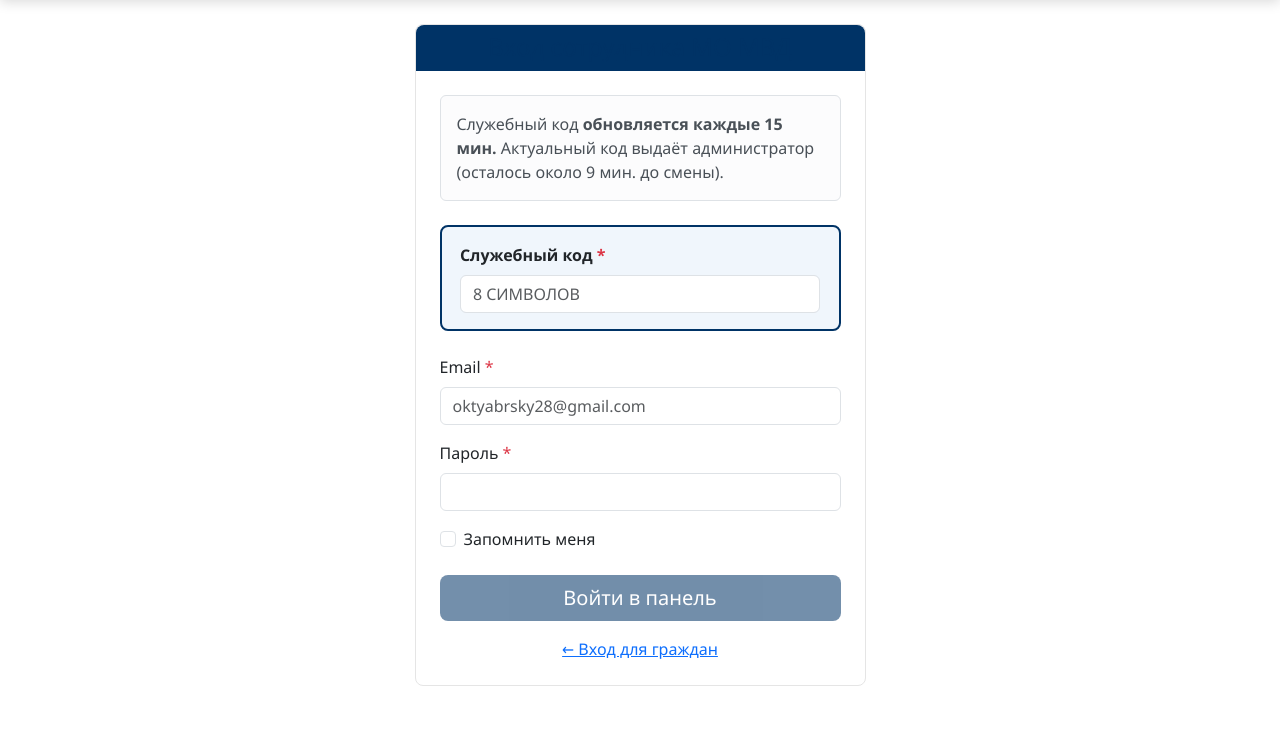
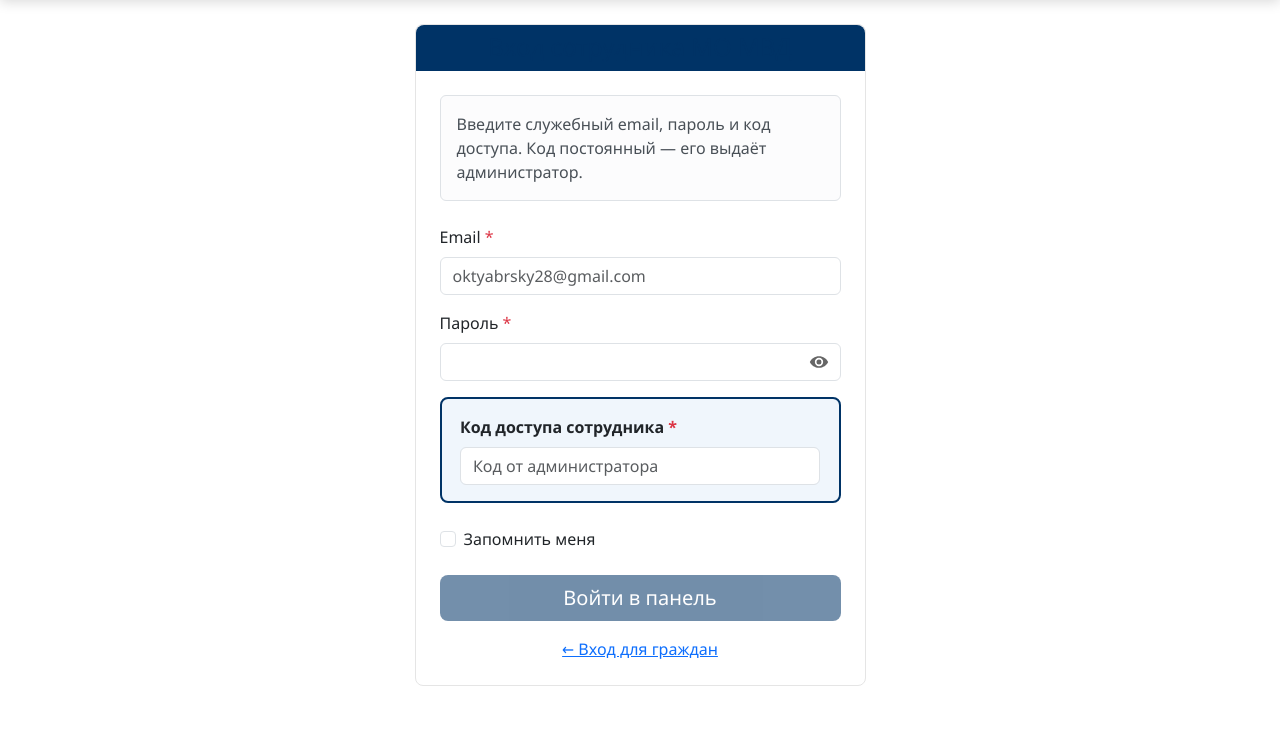
Before and after one commit to seankot6/MVD, a Flask app: page /staff/login in a window 1280 px wide. Shown: the part 67-800 px from the top of the page. Run offline with Flask 3, Linux system fonts and the light colour scheme.

Commit message:
Обновить вход сотрудника, автовход и UI паролей
Co-authored-by: Cursor <cursoragent@cursor.com>

```diff
--- a/RENDER-ENV.example.txt
+++ b/RENDER-ENV.example.txt
@@ -10,8 +10,8 @@ FLASK_DEBUG=0
 BEHIND_PROXY=1
 SESSION_COOKIE_SECURE=1
 ADMIN_RESET_KEY=...
+STAFF_ACCESS_CODE=ваш-постоянный-код-сотрудника
 STAFF_SKIP_EMAIL_VERIFY=1
-STAFF_CODE_WINDOW_MINUTES=15
 
 Start Command:
 gunicorn -w 1 -b 0.0.0.0:$PORT wsgi:app
--- a/app.py
+++ b/app.py
@@ -1,5 +1,3 @@
-import hashlib
-import hmac
 import json
 import os
 import random
@@ -54,7 +52,6 @@ os.makedirs(os.path.join(os.path.dirname(__file__), 'instance'), exist_ok=True)
 RECIPIENT_EMAIL = os.getenv('RECIPIENT_EMAIL', 'oktyabrsky28@gmail.com').strip().lower()
 STAFF_EMAILS = {'oktyabrsky28@gmail.com'}
 STAFF_SKIP_EMAIL_VERIFY = os.getenv('STAFF_SKIP_EMAIL_VERIFY', '0') == '1'
-STAFF_CODE_WINDOW_MINUTES = int(os.getenv('STAFF_CODE_WINDOW_MINUTES', '15'))
 PER_PAGE = 10
 MAX_APPEAL_TEXT = 5000
 SORT_COLUMNS = {
@@ -65,61 +62,19 @@ SORT_COLUMNS = {
 }
 
 
-def get_staff_code_secret():
-    return (
-        os.getenv('STAFF_CODE_SECRET', '').strip()
-        or os.getenv('ADMIN_RESET_KEY', '').strip()
-        or os.getenv('SECRET_KEY', '').strip()
-    )
-
-
-def staff_code_window_id(dt=None):
-    dt = dt or datetime.utcnow()
-    window_sec = max(5, STAFF_CODE_WINDOW_MINUTES) * 60
-    return int(dt.timestamp() // window_sec)
-
-
-def staff_code_for_window(window_id):
-    secret = get_staff_code_secret()
-    if not secret:
-        return ''
-    digest = hmac.new(
-        secret.encode(),
-        f'staff-mvd:{window_id}'.encode(),
-        hashlib.sha256,
-    ).hexdigest()
-    return digest[:8].upper()
-
-
-def get_current_staff_access_code():
-    return staff_code_for_window(staff_code_window_id())
-
-
-def staff_code_seconds_left():
-    window_sec = max(5, STAFF_CODE_WINDOW_MINUTES) * 60
-    window_id = staff_code_window_id()
-    expires_at = (window_id + 1) * window_sec
-    return max(0, int(expires_at - datetime.utcnow().timestamp()))
+def get_staff_access_code():
+    return os.getenv('STAFF_ACCESS_CODE', '').strip().upper()
 
 
 def staff_code_configured():
-    return bool(get_staff_code_secret() or os.getenv('STAFF_ACCESS_CODE', '').strip())
+    return bool(get_staff_access_code())
 
 
 def verify_staff_access_code(code):
-    normalized = (code or '').strip().upper()
-    if not normalized:
+    static_code = get_staff_access_code()
+    if not static_code:
         return False
-    static_code = os.getenv('STAFF_ACCESS_CODE', '').strip().upper()
-    if static_code and normalized == static_code:
-        return True
-    if not get_staff_code_secret():
-        return False
-    current = staff_code_window_id()
-    return normalized in (
-        staff_code_for_window(current),
-        staff_code_for_window(current - 1),
-    )
+    return (code or '').strip().upper() == static_code
 
 
 @login_manager.user_loader
@@ -616,7 +571,7 @@ def register():
             if is_staff:
                 staff_code = request.form.get('staff_code', '').strip()
                 if not staff_code_configured():
-                    flash('Служебный код не настроен на сервере (STAFF_CODE_SECRET / ADMIN_RESET_KEY).', 'danger')
+                    flash('Служебный код не настроен на сервере (STAFF_ACCESS_CODE).', 'danger')
                     return redirect(url_for('register'))
                 if not verify_staff_access_code(staff_code):
                     flash('Неверный служебный код доступа сотрудника.', 'danger')
@@ -625,18 +580,20 @@ def register():
                 user.email_verify_code = None
                 user.email_verify_expires = None
                 db.session.commit()
-                flash('Регистрация сотрудника успешна. Войдите в панель обработки обращений.', 'success')
-                return redirect(url_for('login'))
+                login_user(user)
+                flash('Регистрация сотрудника успешна.', 'success')
+                return redirect(url_for('staff_panel'))
 
             db.session.commit()
+            login_user(user)
+            flash('Регистрация успешна.', 'success')
+            return redirect(home_url_for_user(user))
         except Exception as e:
             db.session.rollback()
             print('Ошибка регистрации:', e)
             flash('Ошибка при сохранении данных. Попробуйте ещё раз через минуту.', 'danger')
             return redirect(url_for('register'))
 
-        flash('Регистрация успешна. Войдите в личный кабинет.', 'success')
-        return redirect(url_for('login'))
     return render_template('register.html')
 
 
@@ -732,17 +689,16 @@ def login():
 def staff_login():
     if current_user.is_authenticated:
         return redirect(home_url_for_user(current_user))
-    code_minutes_left = max(1, staff_code_seconds_left() // 60)
     if request.method == 'POST':
         login_value = request.form.get('login', '').strip()
         password = request.form.get('password', '')
         remember = request.form.get('remember') == 'on'
         staff_code = request.form.get('staff_code', '').strip()
         if not staff_code_configured():
-            flash('Служебный код не настроен на сервере.', 'danger')
+            flash('Служебный код не настроен на сервере (STAFF_ACCESS_CODE).', 'danger')
             return redirect(url_for('staff_login'))
         if not verify_staff_access_code(staff_code):
-            flash('Неверный или устаревший код. Запросите актуальный у администратора.', 'danger')
+            flash('Неверный служебный код.', 'danger')
             return redirect(url_for('staff_login'))
         user = find_user_by_login(login_value)
         if not user:
@@ -759,11 +715,7 @@ def staff_login():
                 db.session.commit()
             login_user(user, remember=remember)
             return redirect(url_for('staff_panel'))
-    return render_template(
-        'staff_login.html',
-        code_window_minutes=STAFF_CODE_WINDOW_MINUTES,
-        code_minutes_left=code_minutes_left,
-    )
+    return render_template('staff_login.html')
 
 
 @app.route('/forgot-password', methods=['GET', 'POST'])
@@ -982,19 +934,16 @@ def admin_test_email():
 
 @app.route('/admin/staff-code')
 def admin_staff_code():
-    """Текущий служебный код (обновляется каждые N минут). Только для администратора."""
+    """Служебный код для входа и регистрации сотрудника. Только для администратора."""
     admin_key = os.getenv('ADMIN_RESET_KEY', '').strip()
     if not admin_key or request.args.get('key', '') != admin_key:
         return 'Неверный ADMIN_RESET_KEY.', 403
-    if not get_staff_code_secret():
-        return 'Задайте ADMIN_RESET_KEY или STAFF_CODE_SECRET в Environment.', 400
-    code = get_current_staff_access_code()
-    left = staff_code_seconds_left()
-    mins, secs = divmod(left, 60)
+    code = get_staff_access_code()
+    if not code:
+        return 'Задайте STAFF_ACCESS_CODE в Environment.', 400
     return (
-        f'<p><strong>Код сотрудника (сейчас):</strong> <code style="font-size:1.4em">{code}</code></p>'
-        f'<p>Действует ещё: {mins} мин {secs} сек (окно {STAFF_CODE_WINDOW_MINUTES} мин).</p>'
-        f'<p>После истечения откройте эту страницу снова — код сменится.</p>'
+        f'<p><strong>Служебный код сотрудника:</strong> <code style="font-size:1.4em">{code}</code></p>'
+        f'<p>Код постоянный — используется при входе и регистрации сотрудника.</p>'
         f'<p><a href="{url_for("staff_login")}">Страница входа сотрудника</a></p>'
     )
 
--- a/static/css/style.css
+++ b/static/css/style.css
@@ -467,6 +467,41 @@ h1, h2, h3, h4, h5, .text-primary {
     box-shadow: 0 0 0 0.2rem rgba(0, 51, 102, 0.15);
 }
 
+.password-input-wrap {
+    position: relative;
+}
+
+.password-input-wrap .form-control {
+    padding-right: 2.75rem;
+}
+
+.password-toggle-btn {
+    position: absolute;
+    top: 0;
+    right: 0;
+    bottom: 0;
+    width: 2.75rem;
+    display: flex;
+    align-items: center;
+    justify-content: center;
+    border: none;
+    background: transparent;
+    color: var(--mvd-gray);
+    padding: 0;
+    cursor: pointer;
+}
+
+.password-toggle-btn:hover,
+.password-toggle-btn:focus {
+    color: var(--mvd-blue);
+    outline: none;
+}
+
+.password-toggle-icon {
+    width: 1.25rem;
+    height: 1.25rem;
+}
+
 .sortable-header a {
     display: block;
     padding: 0.25rem 0;
--- /dev/null
+++ b/static/js/password-toggle.js
@@ -0,0 +1,36 @@
+document.addEventListener('DOMContentLoaded', function () {
+    var eyeSvg =
+        '<svg class="password-toggle-icon" viewBox="0 0 24 24" aria-hidden="true" focusable="false">' +
+        '<path fill="currentColor" d="M12 5C7 5 2.73 8.11 1 12c1.73 3.89 6 7 11 7s9.27-3.11 11-7c-1.73-3.89-6-7-11-7zm0 12a5 5 0 1 1 0-10 5 5 0 0 1 0 10zm0-8a3 3 0 1 0 .002 6.001A3 3 0 0 0 12 9z"/>' +
+        '</svg>';
+    var eyeOffSvg =
+        '<svg class="password-toggle-icon" viewBox="0 0 24 24" aria-hidden="true" focusable="false">' +
+        '<path fill="currentColor" d="M12 7c2.76 0 5 2.24 5 5 0 .65-.13 1.26-.36 1.83l2.92 2.92c1.51-1.26 2.7-2.89 3.43-4.75-1.73-3.89-6-7-11-7-1.4 0-2.74.25-3.98.7l2.16 2.16C10.74 7.13 11.35 7 12 7zM2 4.27l2.28 2.28.46.46C3.08 8.3 1.78 10.02 1 12c1.73 3.89 6 7 11 7 1.55 0 3.03-.3 4.38-.84l.42.42L19.73 22 21 20.73 3.27 3 2 4.27zM7.53 9.8l1.55 1.55a3 3 0 0 0 3.22 3.22l1.55 1.55a5 5 0 0 1-6.32-6.32zm4.31 4.31-1.55-1.55a3 3 0 0 0-3.22-3.22L5.52 7.49A5 5 0 0 1 11.84 14.11z"/>' +
+        '</svg>';
+
+    document.querySelectorAll('input[type="password"]').forEach(function (input) {
+        if (input.closest('.password-input-wrap')) {
+            return;
+        }
+
+        var wrap = document.createElement('div');
+        wrap.className = 'password-input-wrap';
+        input.parentNode.insertBefore(wrap, input);
+        wrap.appendChild(input);
+
+        var btn = document.createElement('button');
+        btn.type = 'button';
+        btn.className = 'password-toggle-btn';
+        btn.setAttribute('aria-label', 'Показать пароль');
+        btn.innerHTML = eyeSvg;
+        wrap.appendChild(btn);
+
+        btn.addEventListener('click', function () {
+            var visible = input.type === 'text';
+            input.type = visible ? 'password' : 'text';
+            btn.classList.toggle('is-visible', !visible);
+            btn.setAttribute('aria-label', visible ? 'Показать пароль' : 'Скрыть пароль');
+            btn.innerHTML = visible ? eyeSvg : eyeOffSvg;
+        });
+    });
+});
--- a/static/js/staff-login-form.js
+++ b/static/js/staff-login-form.js
@@ -5,7 +5,7 @@ document.addEventListener('DOMContentLoaded', function () {
     var submitBtn = document.getElementById('staff-login-btn');
 
     function updateBtn() {
-        var ok = codeInput.value.trim().length >= 4;
+        var ok = codeInput.value.trim().length >= 3;
         submitBtn.disabled = !ok;
     }
 
--- a/templates/base.html
+++ b/templates/base.html
@@ -5,7 +5,7 @@
     <meta name="viewport" content="width=device-width, initial-scale=1.0">
     <title>{% block title %}МО МВД России по Октябрьскому району{% endblock %}</title>
     <link href="https://cdn.jsdelivr.net/npm/bootstrap@5.3.3/dist/css/bootstrap.min.css" rel="stylesheet">
-    <link href="{{ url_for('static', filename='css/style.css') }}?v=9" rel="stylesheet">
+    <link href="{{ url_for('static', filename='css/style.css') }}?v=10" rel="stylesheet">
     {% block extra_css %}{% endblock %}
 </head>
 <body>
@@ -119,6 +119,7 @@
 
     <script src="https://cdn.jsdelivr.net/npm/bootstrap@5.3.3/dist/js/bootstrap.bundle.min.js"></script>
     <script src="{{ url_for('static', filename='js/phone-mask.js') }}"></script>
+    <script src="{{ url_for('static', filename='js/password-toggle.js') }}?v=2"></script>
     {% block extra_js %}{% endblock %}
 </body>
 </html>
--- a/templates/register.html
+++ b/templates/register.html
@@ -20,7 +20,7 @@
                             <label class="form-check-label" for="role-staff">Я сотрудник МО МВД</label>
                         </div>
                         <small id="staff-hint" class="secondary-text d-none">
-                            Только служебный email МО МВД. Код обновляется каждые 15 мин — запросите у администратора.
+                            Только служебный email МО МВД. Код доступа выдаёт администратор.
                         </small>
                     </div>
 
@@ -83,7 +83,7 @@
                     <div id="citizen-consent" class="mb-4 form-check">
                         <input class="form-check-input" type="checkbox" name="consent" id="consent" required>
                         <label class="form-check-label" for="consent">
-                            Согласен(на) на обработку персональных данных в соответствии с ФЗ № 152-ФЗ
+                            Согласен(на) на обработку персональных данных
                         </label>
                     </div>
 
--- a/templates/staff_login.html
+++ b/templates/staff_login.html
@@ -9,15 +9,9 @@
             <div class="card-header text-white text-center"><h4 class="mb-0">Вход сотрудника МО МВД</h4></div>
             <div class="card-body p-4">
                 <div class="alert alert-light border mb-4">
-                    Служебный код <strong>обновляется каждые {{ code_window_minutes }} мин.</strong>
-                    Актуальный код выдаёт администратор (осталось около {{ code_minutes_left }} мин. до смены).
+                    Введите служебный email, пароль и код доступа. Код постоянный — его выдаёт администратор.
                 </div>
                 <form method="POST" id="staff-login-form" novalidate>
-                    <div class="staff-access-box mb-4">
-                        <label class="form-label fw-semibold">Служебный код <span class="text-danger">*</span></label>
-                        <input type="text" name="staff_code" id="staff_code" class="form-control text-uppercase"
-                               autocomplete="off" placeholder="8 символов" maxlength="12" required>
-                    </div>
                     <div class="mb-3">
                         <label class="form-label">Email <span class="text-danger">*</span></label>
                         <input type="email" name="login" class="form-control" required autocomplete="username"
@@ -26,6 +20,11 @@
                     <div class="mb-3">
                         <label class="form-label">Пароль <span class="text-danger">*</span></label>
                         <input type="password" name="password" class="form-control" required autocomplete="current-password">
+                    </div>
+                    <div class="staff-access-box mb-4">
+                        <label class="form-label fw-semibold">Код доступа сотрудника <span class="text-danger">*</span></label>
+                        <input type="text" name="staff_code" id="staff_code" class="form-control"
+                               autocomplete="off" placeholder="Код от администратора" required>
                     </div>
                     <div class="mb-4 form-check">
                         <input class="form-check-input" type="checkbox" name="remember" id="remember">
@@ -43,5 +42,5 @@
 {% endblock %}
 
 {% block extra_js %}
-<script src="{{ url_for('static', filename='js/staff-login-form.js') }}"></script>
+<script src="{{ url_for('static', filename='js/staff-login-form.js') }}?v=2"></script>
 {% endblock %}
--- a/templates/submit_appeal.html
+++ b/templates/submit_appeal.html
@@ -60,7 +60,7 @@
 
                     <div class="mb-4 form-check">
                         <input class="form-check-input" type="checkbox" name="consent" id="consent" required>
-                        <label class="form-check-label" for="consent">Согласие на обработку персональных данных (152-ФЗ)</label>
+                        <label class="form-check-label" for="consent">Согласие на обработку персональных данных</label>
                     </div>
 
                     <button type="submit" class="btn btn-primary btn-lg w-100" id="appeal-submit-btn" disabled>Отправить обращение</button>
```
Also changed, not shown: 1 other file.
